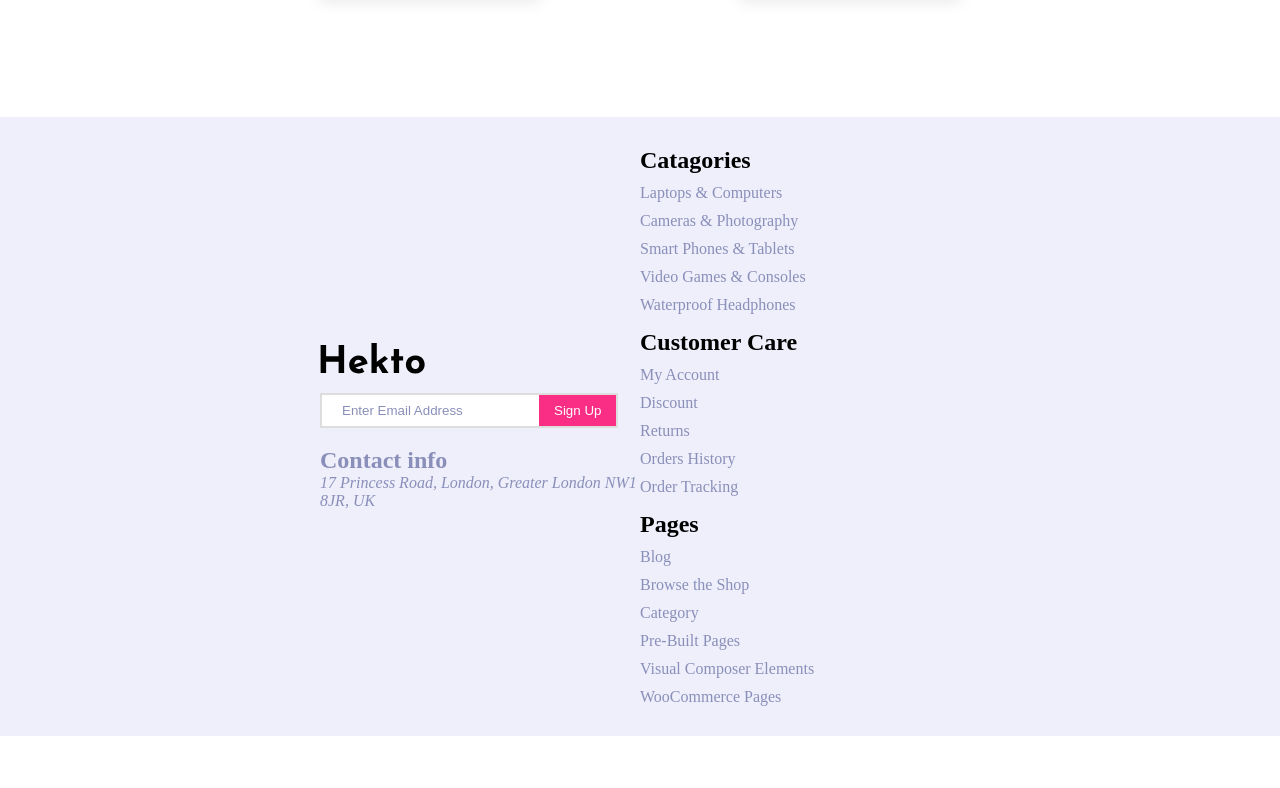
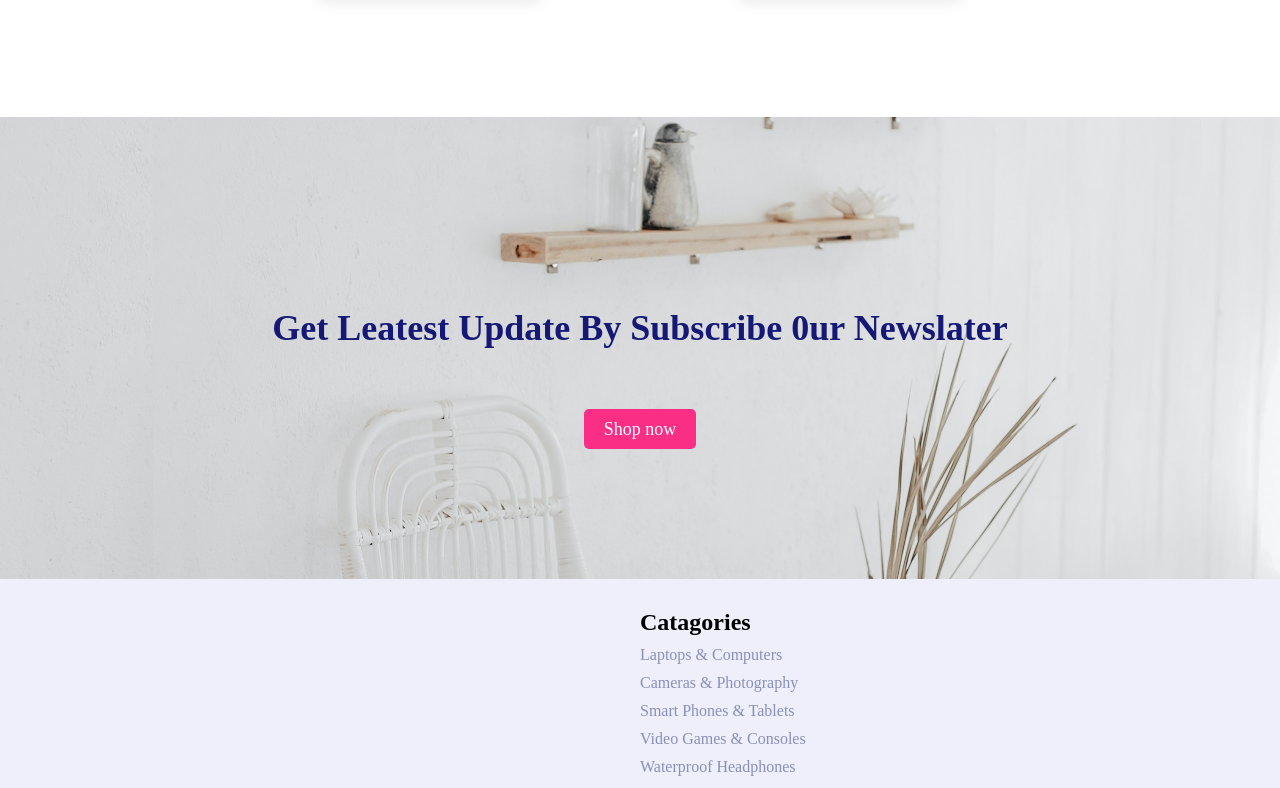
Before and after one commit to OmarMoayad/hekto15, a plain HTML site: page index.html in a window 1280 px wide. Shown: the part 1039-1827 px from the top of the page. Before the commit the page ends 1775 px from the top, so only its background shows below. Drawn offline with Linux system fonts and the light colour scheme.

Commit message:
fourth  commit

```diff
--- a/assets/css/index.css
+++ b/assets/css/index.css
@@ -203,7 +203,37 @@ height: 4px;
 
 /*featured products end */
 
+/* newsletter start*/
+.newsletter-section {
+    background-image: url('../img/newsletterbackground.jpg');
+    background-size: cover;
+    background-position: center;
+    height: 462px;
+}
+.newsletter{
+    display: flex;
+    flex-direction: column;
+    align-items: center;
+    justify-content: center;
+    height: 100%;
+    gap: 50px;
+}
+.newsletter-section h2 {
+    color: #151875;
+    padding-top: 50px;
+    font-size: 36px;
+    margin-bottom: 20px;
+}
 
+.newsletterlink a{
+    background-color: var(--main-color);
+    color: white;
+    padding: 10px 20px;
+    text-decoration: none;
+    font-size: 18px;
+    border-radius: 5px;
+}
+/* newsletter end*/
 
 /* footer start*/
 footer {
--- a/index.html
+++ b/index.html
@@ -195,6 +195,17 @@
         </section>
 
 
+<section class="newsletter-section">
+    <div class="newsletter">
+        <div class="newsletterheader">
+            <h2>Get Leatest Update By Subscribe 0ur Newslater</h2>
+        </div>
+        <div class="newsletterlink">
+            <a href="#">Shop now</a>
+        </div>
+    </div>
+</section>
+
     </main>
 
 
```
Also changed, not shown: assets/img/newsletterbackground.jpg (added).
